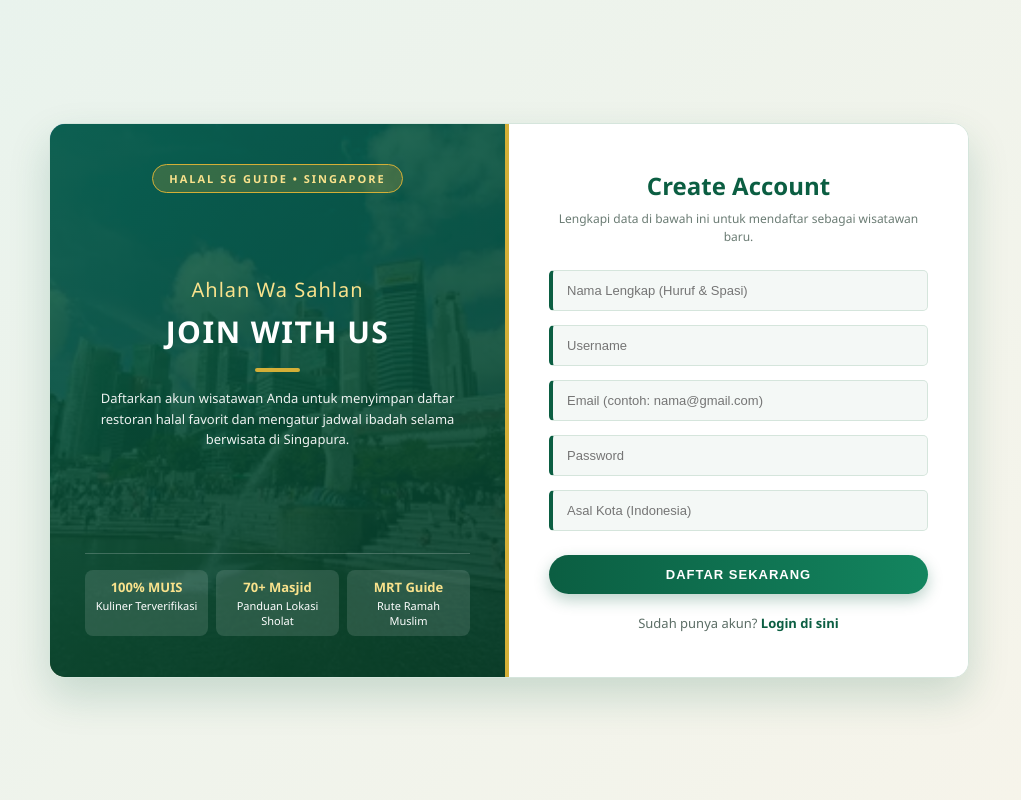
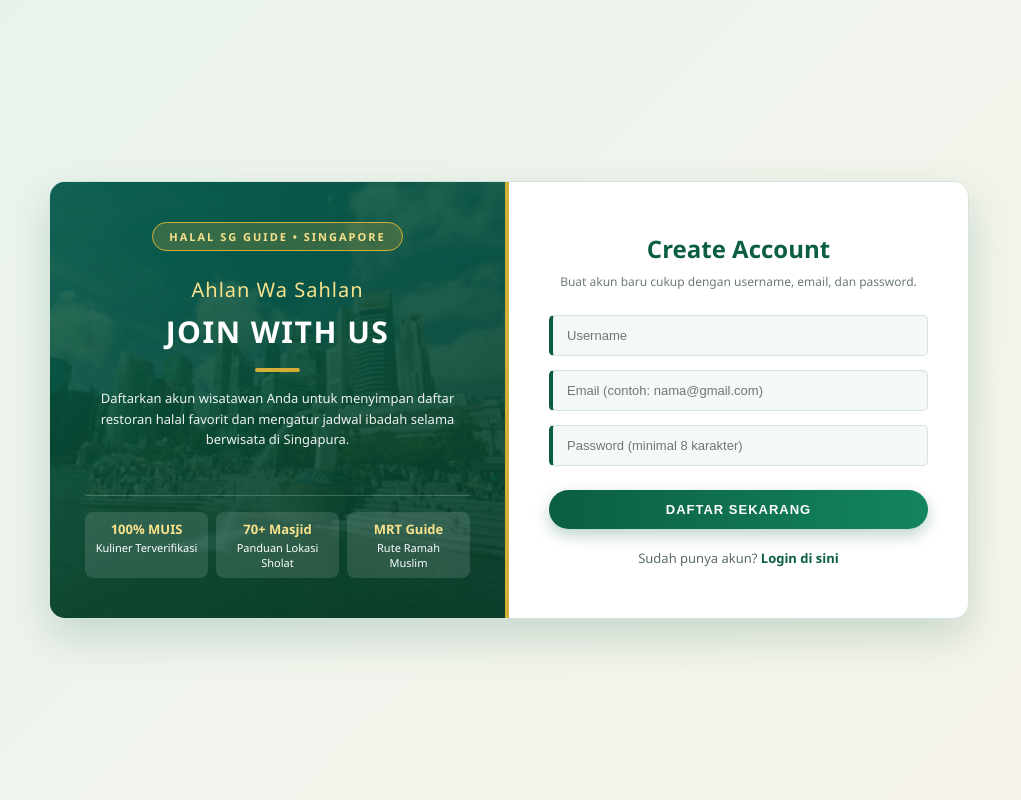
Before and after one commit to KristoforusEvan/Halal-SG-Guide, a PHP site: page /register.php in a window 1280 px wide. Shown: the whole page, without its empty margins (131-1152 px from the left). Run offline with PHP 8.4, Linux system fonts and the light colour scheme.

Commit message:
update tampilan

```diff
--- a/TubesPWD_D_7/js/validasi.js
+++ b/TubesPWD_D_7/js/validasi.js
@@ -8,7 +8,7 @@ function hapusPesanError() {
 
 // Pasang listener "input" ke field yang ada di halaman
 document.addEventListener("DOMContentLoaded", function () {
-    var daftarInput = ["nama", "username", "email", "password", "asal_kota"];
+    var daftarInput = ["username", "email", "password"];
     for (var i = 0; i < daftarInput.length; i++) {
         var elemen = document.getElementById(daftarInput[i]);
         if (elemen) {
@@ -17,29 +17,21 @@ document.addEventListener("DOMContentLoaded", function () {
     }
 });
 
-// Validasi form register (disamakan dengan aturan di register.php)
+// Validasi form register: cukup username, email, dan password (min 8 karakter)
 function fn_ValRegister() {
     var daftarError = [];
-    var nama = document.getElementById("nama").value.trim();
     var username = document.getElementById("username").value.trim();
     var email = document.getElementById("email").value.trim();
     var password = document.getElementById("password").value;
-    var asalKota = document.getElementById("asal_kota").value.trim();
     var wadahError = document.getElementById("pesanError");
 
-    // Nama: hanya huruf dan spasi (sama persis dengan preg_match di PHP)
-    var polaNama = /^[a-zA-Z ]+$/;
-    // Email: huruf kecil dan format valid
+    var polaUsername = /^[a-zA-Z0-9_]+$/;
     var polaEmail = /^[a-z0-9][a-z0-9_\.-]{0,}[a-z0-9]@[a-z0-9][a-z0-9_\.-]{0,}[a-z0-9][\.][a-z0-9]{2,4}$/;
-
-    if (nama === "") {
-        daftarError.push("Nama lengkap wajib diisi.");
-    } else if (!polaNama.test(nama)) {
-        daftarError.push("Nama lengkap hanya boleh berisi huruf dan spasi.");
-    }
 
     if (username === "") {
         daftarError.push("Username wajib diisi.");
+    } else if (!polaUsername.test(username)) {
+        daftarError.push("Username hanya boleh berisi huruf, angka, dan underscore (_).");
     }
 
     if (email === "") {
@@ -50,15 +42,10 @@ function fn_ValRegister() {
 
     if (password === "") {
         daftarError.push("Password wajib diisi.");
-    } else if (password.length < 6) {
-        daftarError.push("Password minimal 6 karakter.");
+    } else if (password.length < 8) {
+        daftarError.push("Password minimal 8 karakter.");
     }
 
-    if (asalKota === "") {
-        daftarError.push("Asal kota wajib diisi.");
-    }
-
-    // Kalau ada error, tampilkan dan batalkan pengiriman form
     if (daftarError.length > 0) {
         wadahError.innerHTML = "<p class=\"error\">" + daftarError.join("<br />") + "</p>";
         return false;
@@ -68,16 +55,20 @@ function fn_ValRegister() {
     return true;
 }
 
-// Validasi form login: pakai username (bukan email), sesuai form login.php
+// Validasi form login: cukup email dan password
 function fn_ValLogin() {
     var daftarError = [];
-    var username = document.getElementById("username").value.trim();
+    var email = document.getElementById("email").value.trim();
     var password = document.getElementById("password").value;
     var wadahError = document.getElementById("pesanError");
+    var polaEmail = /^[a-z0-9][a-z0-9_\.-]{0,}[a-z0-9]@[a-z0-9][a-z0-9_\.-]{0,}[a-z0-9][\.][a-z0-9]{2,4}$/;
 
-    if (username === "") {
-        daftarError.push("Username belum diisi.");
+    if (email === "") {
+        daftarError.push("Email belum diisi.");
+    } else if (!polaEmail.test(email)) {
+        daftarError.push("Format email harus huruf kecil dan valid (contoh: nama@gmail.com).");
     }
+
     if (password === "") {
         daftarError.push("Password belum diisi.");
     }
--- a/TubesPWD_D_7/register.php
+++ b/TubesPWD_D_7/register.php
@@ -6,25 +6,23 @@ $pesan = '';
 $tipe = '';
 
 if ($_SERVER['REQUEST_METHOD'] === 'POST') {
-    $nama = trim($_POST['nama'] ?? '');
     $username = trim($_POST['username'] ?? '');
     $email = trim($_POST['email'] ?? '');
     $password = $_POST['password'] ?? '';
-    $asal_kota = trim($_POST['asal_kota'] ?? '');
 
-    if ($nama === '' || $username === '' || $email === '' || $password === '' || $asal_kota === '') {
-        $pesan = '!! Harap lengkapi semua data registrasi. !!';
+    if ($username === '' || $email === '' || $password === '') {
+        $pesan = '!! Harap lengkapi username, email, dan password. !!';
         $tipe = 'error';
-    } elseif (!preg_match("/^[a-zA-Z ]*$/", $nama)) {
-        // Nama hanya boleh huruf dan spasi
-        $pesan = '!! Nama hanya boleh mengandung huruf dan spasi. !!';
+    } elseif (!preg_match("/^[a-zA-Z0-9_]+$/", $username)) {
+        $pesan = '!! Username hanya boleh berisi huruf, angka, dan underscore (_). !!';
         $tipe = 'error';
     } elseif (!filter_var($email, FILTER_VALIDATE_EMAIL)) {
-        // Validasi email di sisi server (JS bisa dilewati, PHP tidak)
         $pesan = '!! Format email tidak valid. !!';
         $tipe = 'error';
+    } elseif (strlen($password) < 8) {
+        $pesan = '!! Password minimal 8 karakter. !!';
+        $tipe = 'error';
     } else {
-        // Cek apakah username atau email sudah dipakai
         $cek = mysqli_prepare($conn, 'SELECT id FROM users WHERE username = ? OR email = ?');
         mysqli_stmt_bind_param($cek, 'ss', $username, $email);
         mysqli_stmt_execute($cek);
@@ -34,14 +32,13 @@ if ($_SERVER['REQUEST_METHOD'] === 'POST') {
             $pesan = '!! Username atau Email sudah terdaftar. Silakan gunakan yang lain. !!';
             $tipe = 'error';
         } else {
-            // Enkripsi password pakai bcrypt (otomatis ada salt), bukan md5
             $password_enkripsi = password_hash($password, PASSWORD_DEFAULT);
-            $stmt = mysqli_prepare($conn, 'INSERT INTO users (nama, username, email, password, asal_kota) VALUES (?, ?, ?, ?, ?)');
-            mysqli_stmt_bind_param($stmt, 'sssss', $nama, $username, $email, $password_enkripsi, $asal_kota);
+            $stmt = mysqli_prepare($conn, 'INSERT INTO users (username, email, password) VALUES (?, ?, ?)');
+            mysqli_stmt_bind_param($stmt, 'sss', $username, $email, $password_enkripsi);
             mysqli_stmt_execute($stmt);
 
             if (mysqli_stmt_affected_rows($stmt) === 1) {
-                $pesan = 'Registrasi berhasil! Silakan login menggunakan akun Anda.';
+                $pesan = 'Registrasi berhasil! Silakan login menggunakan email dan password Anda.';
                 $tipe = 'sukses';
             } else {
                 $pesan = '!! Gagal menyimpan data registrasi. !!';
@@ -57,8 +54,8 @@ if ($_SERVER['REQUEST_METHOD'] === 'POST') {
 <head>
     <meta http-equiv="Content-Type" content="text/html; charset=UTF-8" />
     <title>Registrasi - Panduan Wisata Halal Singapura</title>
-    <link rel="stylesheet" type="text/css" href="css/style.css?v=4" />
-    <script type="text/javascript" src="js/validasi.js"></script>
+    <link rel="stylesheet" type="text/css" href="css/style.css?v=5" />
+    <script type="text/javascript" src="js/validasi.js?v=3"></script>
 </head>
 <body>
     <div class="auth-wrapper">
@@ -91,13 +88,11 @@ if ($_SERVER['REQUEST_METHOD'] === 'POST') {
 
             <div class="auth-right">
                 <h2 class="form-heading">Create Account</h2>
-                <p class="form-subtext">Lengkapi data di bawah ini untuk mendaftar sebagai wisatawan baru.</p>
+                <p class="form-subtext">Buat akun baru cukup dengan username, email, dan password.</p>
 
-                <!-- Wadah pesan error dari JavaScript (validasi.js) -->
                 <div id="pesanError"></div>
 
                 <?php
-                // Pesan dari PHP (error atau sukses)
                 if ($pesan !== '') {
                     echo '<p class="' . $tipe . '">' . htmlspecialchars($pesan) . '</p>';
                 }
@@ -105,19 +100,13 @@ if ($_SERVER['REQUEST_METHOD'] === 'POST') {
 
                 <form action="register.php" method="post" onsubmit="return fn_ValRegister();">
                     <div class="input-box">
-                        <input type="text" id="nama" name="nama" placeholder="Nama Lengkap (Huruf &amp; Spasi)" />
-                    </div>
-                    <div class="input-box">
                         <input type="text" id="username" name="username" placeholder="Username" />
                     </div>
                     <div class="input-box">
                         <input type="text" id="email" name="email" placeholder="Email (contoh: nama@gmail.com)" />
                     </div>
                     <div class="input-box">
-                        <input type="password" id="password" name="password" placeholder="Password" />
-                    </div>
-                    <div class="input-box">
-                        <input type="text" id="asal_kota" name="asal_kota" placeholder="Asal Kota (Indonesia)" />
+                        <input type="password" id="password" name="password" placeholder="Password (minimal 8 karakter)" />
                     </div>
                     <div><input type="submit" class="btn-pill" value="Daftar Sekarang" /></div>
                 </form>
```
Also changed, not shown: TubesPWD_D_7/css/style.css (+23 -9 lines), TubesPWD_D_7/data_tempat.php (+12 -6 lines), TubesPWD_D_7/database.sql (+6 -5 lines), TubesPWD_D_7/login.php (+15 -16 lines), TubesPWD_D_7/img/encik-tan.jpg (added), TubesPWD_D_7/img/hajah-maimunah.jpg (added), TubesPWD_D_7/img/masjid-alfalah.jpg (added), TubesPWD_D_7/img/masjid-jamae.jpg (added), TubesPWD_D_7/img/masjid-sultan.jpg (added), TubesPWD_D_7/img/zam-zam.jpg (added).
